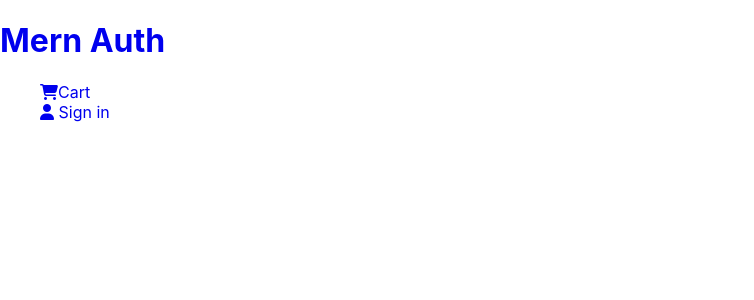
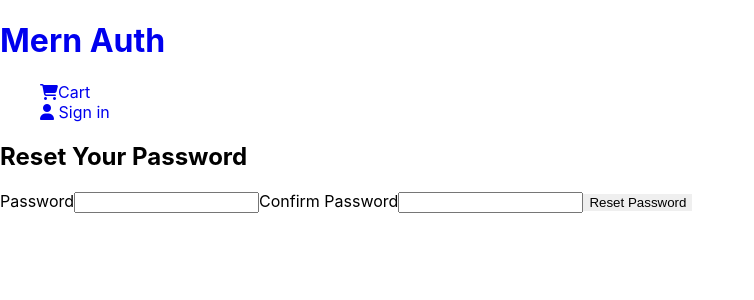
Before and after one commit to aayushjain7/MERN-Full-Auth-Boilerplate, a React (Create React App) app in the folder client/: page /user/reset/1 in a window 1280 px wide. Shown: the top 300 px of the page, without its empty margins (0-754 px from the left). Built offline with nearby package versions, Linux system fonts and the light colour scheme.

Commit message:
reset password

```diff
--- a/client/src/components/body/Body.js
+++ b/client/src/components/body/Body.js
@@ -6,6 +6,7 @@ import Register from './auth/Register';
 import { useSelector } from 'react-redux';
 import NotFound from '../utils/notfound/NotFound';
 import ForgotPassword from './auth/ForgotPassword';
+import ResetPassword from './auth/ResetPassword';
 
 function Body() {
 	const auth = useSelector((state) => state.auth);
@@ -16,6 +17,7 @@ function Body() {
 				<Route path='/login' component={isLogged ? NotFound : Login} exact />
 				<Route path='/register' component={isLogged ? NotFound : Register} exact />
 				<Route path='/forgot_password' component={isLogged ? NotFound : ForgotPassword} exact />
+				<Route path='/user/reset/:reset_token' component={isLogged ? NotFound : ResetPassword} exact />
 				<Route exact path='/user/activate/:activation_token' component={ActivationEmail} />
 			</Switch>
 		</section>
--- /dev/null
+++ b/client/src/components/body/auth/ResetPassword.js
@@ -0,0 +1,65 @@
+import React, { useState } from 'react';
+import axios from 'axios';
+import { useParams } from 'react-router-dom';
+import { showErrMsg, showSuccessMsg } from '../../utils/notification/Notification';
+import { isLength, isMatch } from '../../utils/validation/Validation';
+
+const initialState = {
+	password: '',
+	cf_password: '',
+	err: '',
+	success: '',
+};
+
+function ResetPassword() {
+	const [data, setData] = useState(initialState);
+	const { reset_token } = useParams();
+	console.log(reset_token);
+	const { password, cf_password, err, success } = data;
+
+	const handleChangeInput = (e) => {
+		const { name, value } = e.target;
+		setData({ ...data, [name]: value, err: '', success: '' });
+	};
+
+	const handleResetPass = async () => {
+		if (isLength(password)) return setData({ ...data, err: 'Password must be at least 6 characters.', success: '' });
+
+		if (!isMatch(password, cf_password)) return setData({ ...data, err: 'Password did not match.', success: '' });
+
+		try {
+			const res = await axios.post(
+				'/user/reset',
+				{ password },
+				{
+					headers: { Authorization: reset_token },
+				}
+			);
+
+			return setData({ ...data, err: '', success: res.data.msg });
+		} catch (err) {
+			err.response.data.msg && setData({ ...data, err: err.response.data.msg, success: '' });
+		}
+	};
+
+	return (
+		<div className='fg_pass'>
+			<h2>Reset Your Password</h2>
+
+			<div className='row'>
+				{err && showErrMsg(err)}
+				{success && showSuccessMsg(success)}
+
+				<label htmlFor='password'>Password</label>
+				<input type='password' name='password' id='password' value={password} onChange={handleChangeInput} />
+
+				<label htmlFor='cf_password'>Confirm Password</label>
+				<input type='password' name='cf_password' id='cf_password' value={cf_password} onChange={handleChangeInput} />
+
+				<button onClick={handleResetPass}>Reset Password</button>
+			</div>
+		</div>
+	);
+}
+
+export default ResetPassword;
```
